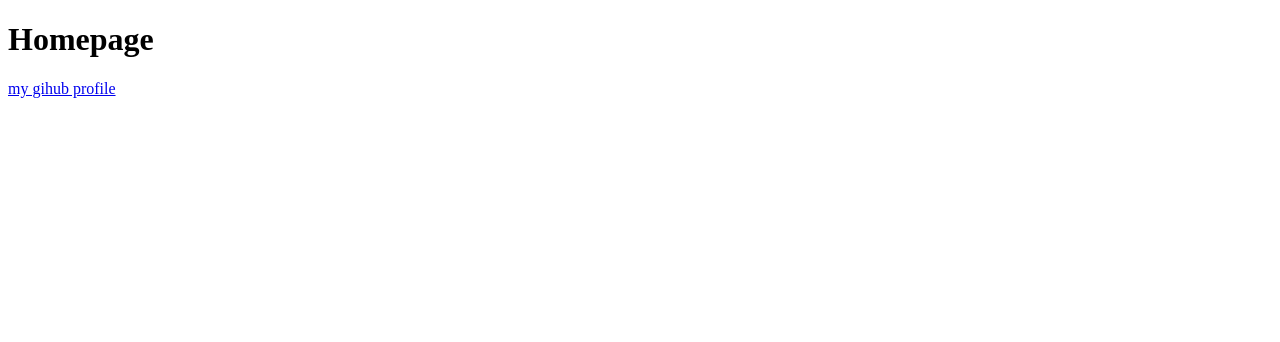
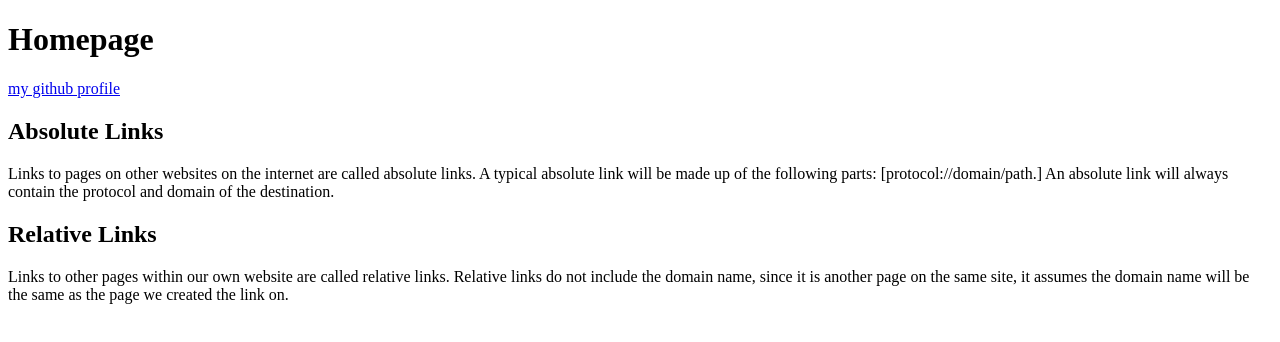
Before and after one commit to AnimeshKumar923/web-dev-learning, a plain HTML site: page links-and-images/index.html in a window 1280 px wide. Drawn offline with Linux system fonts and the light colour scheme.

Commit message:
absolute and relative links

```diff
--- a/links-and-images/index.html
+++ b/links-and-images/index.html
@@ -8,6 +8,16 @@
 
 	<body>
 		<h1>Homepage</h1>
-		<a href="https://www.github.com/animeshkumar923">my gihub profile</a>
+		<a href="https://www.github.com/animeshkumar923">my github profile</a>
+
+		<h2>Absolute Links</h2>
+		<p>
+			Links to pages on other websites on the internet are called absolute links. A typical absolute link will be made up of the following parts: [protocol://domain/path.] An absolute link will always contain the protocol and domain of the destination.
+		</p>
+
+		<h2>Relative Links</h2>
+		<p>
+			Links to other pages within our own website are called relative links. Relative links do not include the domain name, since it is another page on the same site, it assumes the domain name will be the same as the page we created the link on.
+		</p>
 	</body>
 </html>
```
